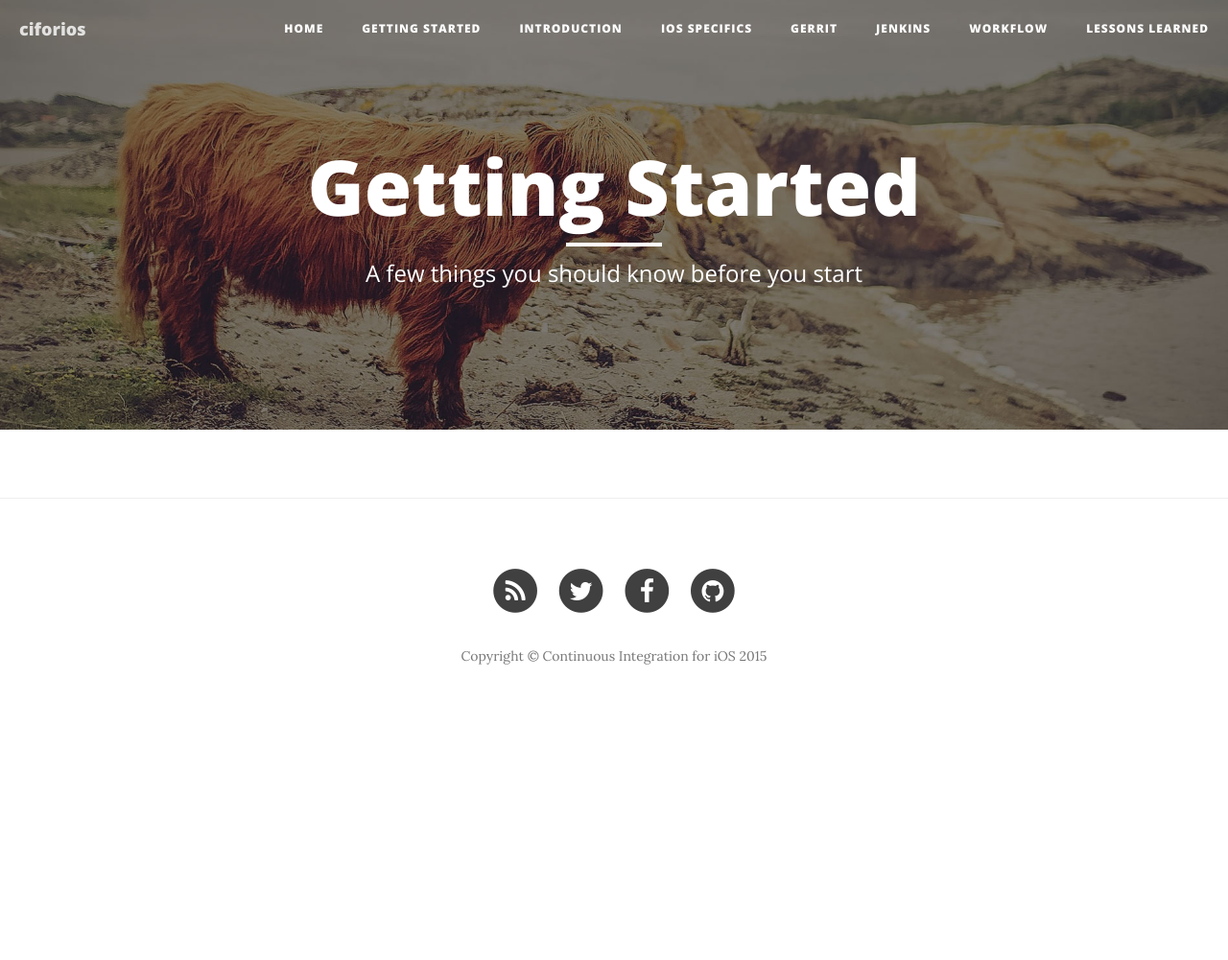
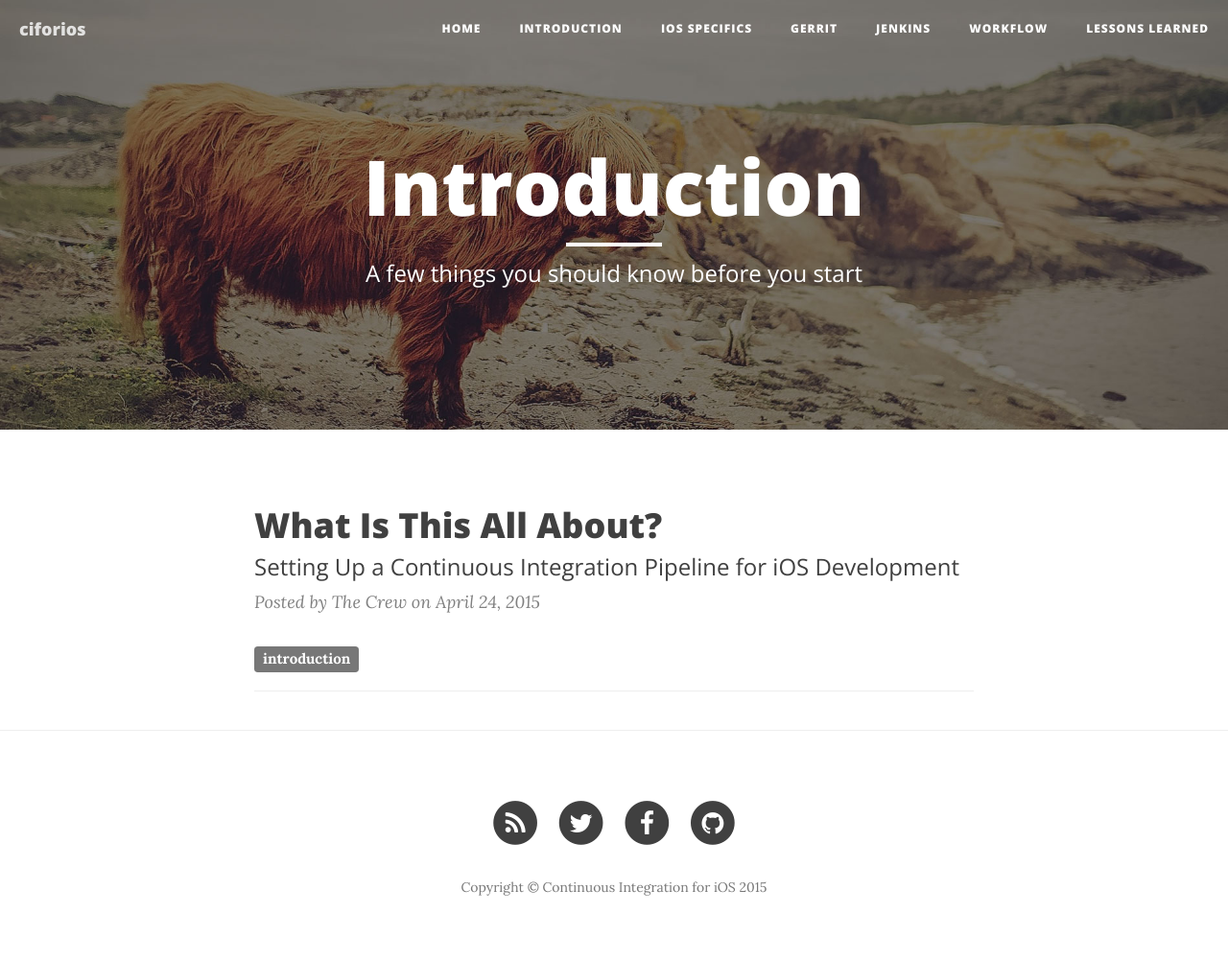
Before and after one commit to ciforios/ciforios.github.io, a Jekyll site: the page built from introduction.html, in a window 1280 px wide. Shown: the whole page at 96% size. Built offline with Jekyll 4.4.1, drawn with Linux system fonts in a browser that asks for light colours; nearby versions of some CDN libraries; Markdown is read by kramdown in place of the engine named in the settings; before the commit the page ends 900 px from its top, so only the background shows below that.

Commit message:
fixing stuff

```diff
--- a/_posts/2015-04-20-Vision.markdown
+++ b/_posts/2015-04-20-Vision.markdown
@@ -5,7 +5,7 @@ subtitle:   "Setting Up a Continuous Integration Pipeline for iOS Development"
 date:       2015-04-24 11:20:00
 author:     "The Crew"
 header-img: "img/post-bg-04.jpg"
-tags: [vision]
+tags: [introduction]
 ---
 
 This website might be particularly interesting for you if you're already involved with continuous integration or if you're trying to get your own project started from scratch. Also, if you just need to get to know the things that affect continuous integration in the iOS context, this website should provide you with all the necessary tools you'll need to get your project up and running.
--- a/introduction.html
+++ b/introduction.html
@@ -1,8 +1,8 @@
 ---
 layout: page
-title: "Getting Started"
+title: "Introduction"
 description: "A few things you should know before you start"
 header-img: "img/contact-bg.jpg"
-category: "getting-started"
+category: "introduction"
 weight: 1
 ---
```
Also changed, not shown: vision.html (deleted, +0 -8 lines).
